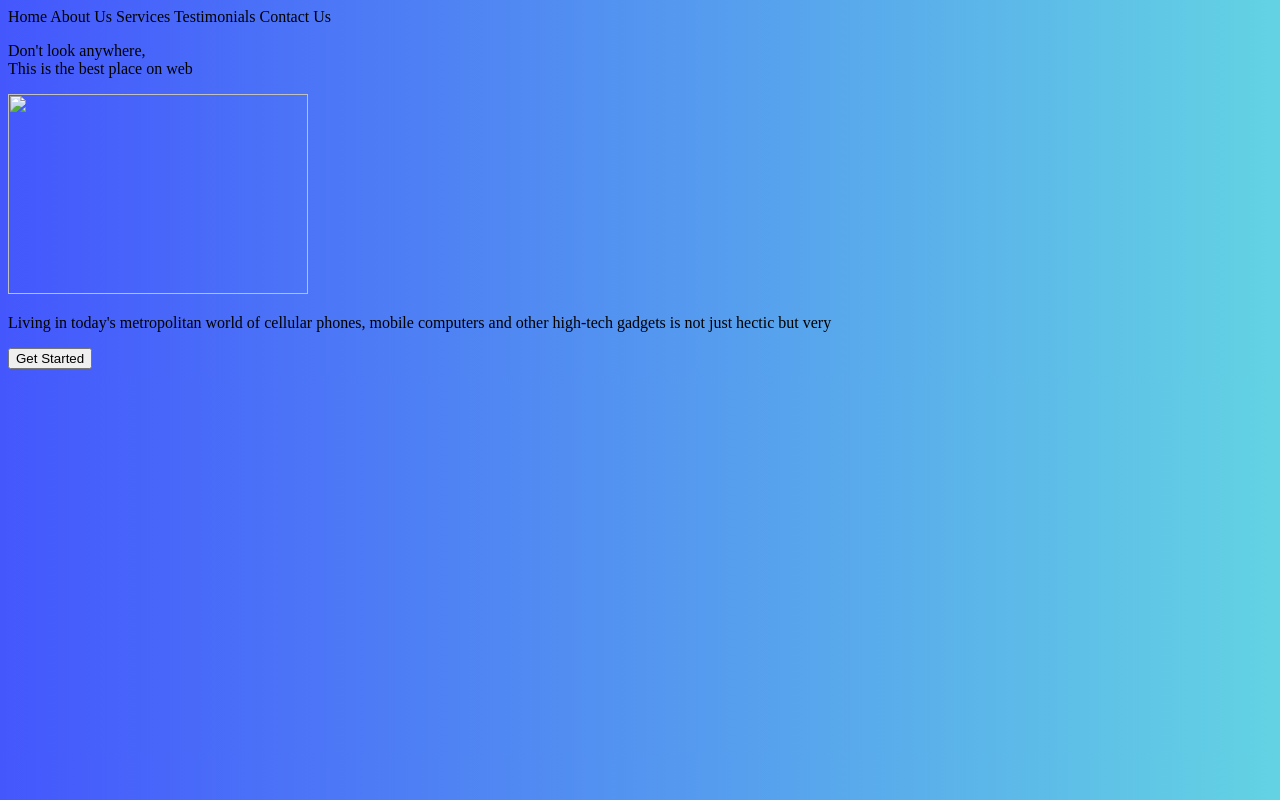
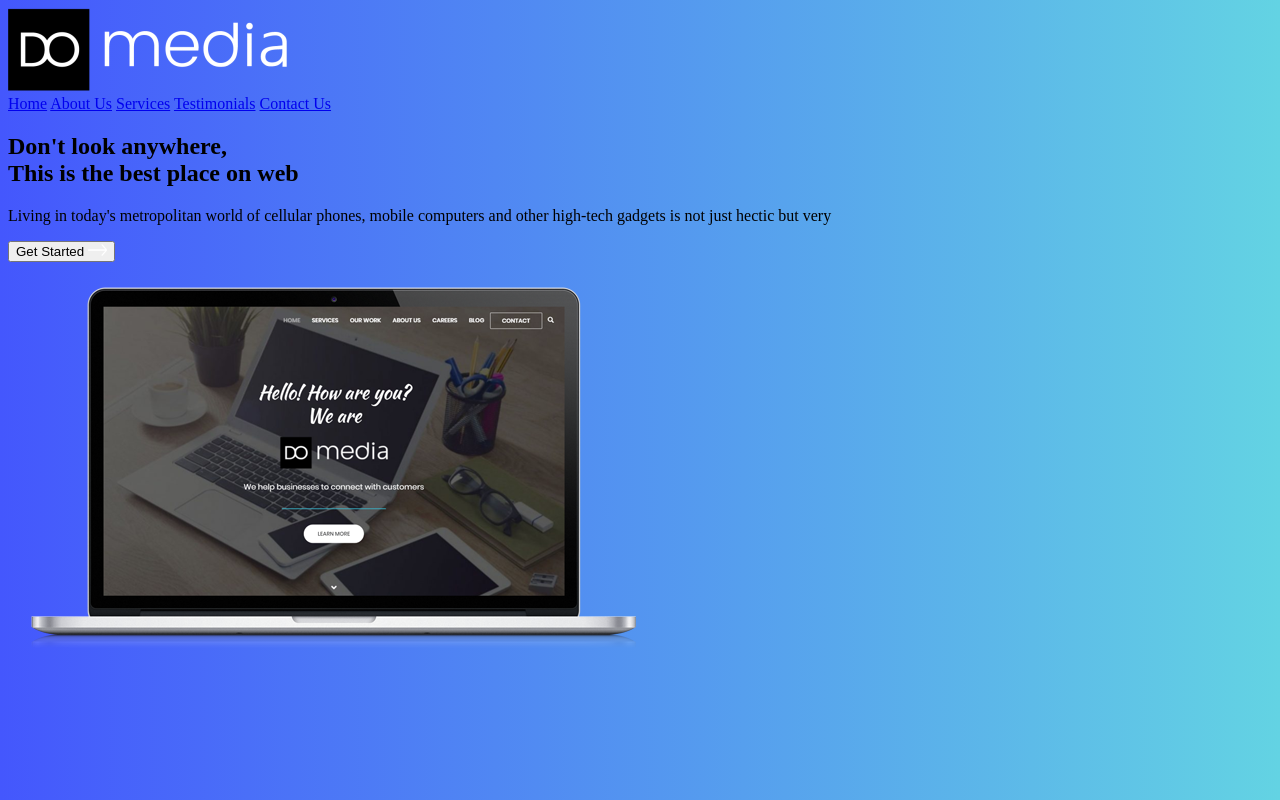
Before and after one commit to Turb08/DoMedia_Homepage, a plain HTML site: page src/index.html in a window 1280 px wide. Drawn offline with Linux system fonts and the light colour scheme.

Commit message:
feat: add DoMedia landing page HTML structure - Added header with navigation menu and logo link - Implemented hero section with headline, support text, and CTA button - Included laptop image section - Linked external stylesheet

```diff
--- a/src/index.html
+++ b/src/index.html
@@ -6,19 +6,42 @@
     <title>DoMedia</title>
     <script src="script.js" defer></script>
     <link rel="stylesheet" href="style.css" />
+
+    <link rel="icon" href="/public/site-icon.jpg" />
   </head>
   <body>
-    <nav>Home About Us Services Testimonials Contact Us</nav>
+    <header class="DoMedia-header">
+      <div id="navcontainer">
+        <a href="/src/index.html" id="icon-link">
+          <img src="/public/site-logo.png" alt="DoMedia Logo" />
+        </a>
+        <nav id="menu">
+          <a href="/src/index.html">Home</a>
+          <a href="#about-us">About Us</a>
+          <a href="#services">Services</a>
+          <a href="#testimonials">Testimonials</a>
+          <a href="#contact-us">Contact Us</a>
+        </nav>
+      </div>
+    </header>
 
-    <p>
-      Don't look anywhere, <br />
-      This is the best place on web
-    </p>
-    <img src="" alt="" height="200px" width="300px" />
-    <p>
-      Living in today's metropolitan world of cellular phones, mobile computers
-      and other high-tech gadgets is not just hectic but very
-    </p>
-    <button>Get Started</button>
+    <section class="textcontainer">
+      <div>
+        <h1 id="hero-text">
+          Don't look anywhere, <br />
+          This is the best place on web
+        </h1>
+        <p id="text-content">
+          Living in today's metropolitan world of cellular phones, mobile
+          computers and other high-tech gadgets is not just hectic but very
+        </p>
+        <button id="get-started">
+          Get Started <img src="/public/arrow-right.png" alt="arrow-right" />
+        </button>
+      </div>
+      <div id="image-content">
+        <img src="/public/laptop.png" alt="laptop-image" />
+      </div>
+    </section>
   </body>
 </html>
```
